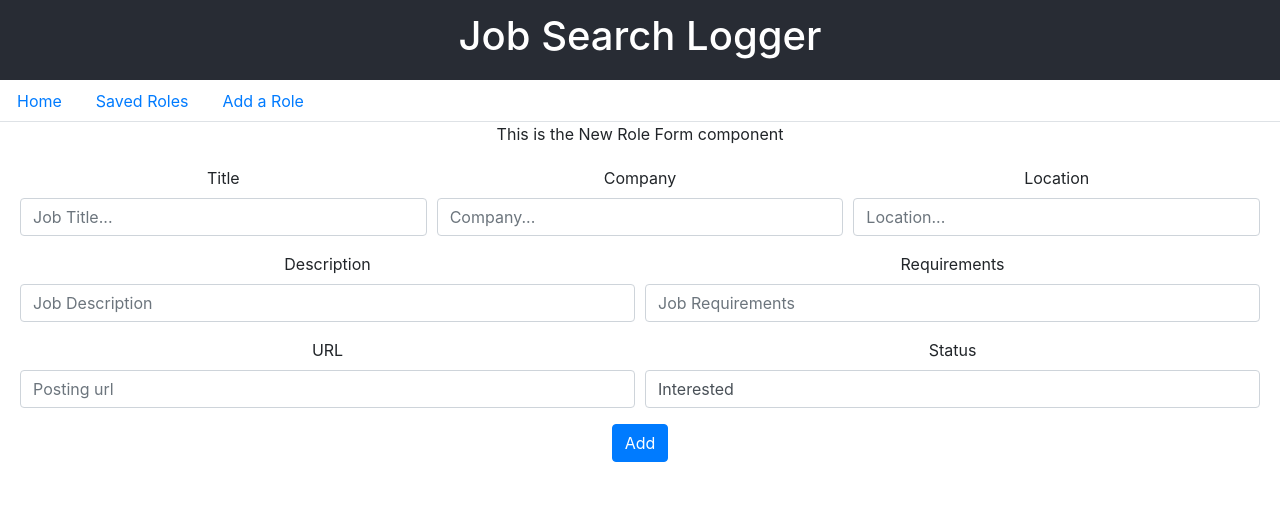
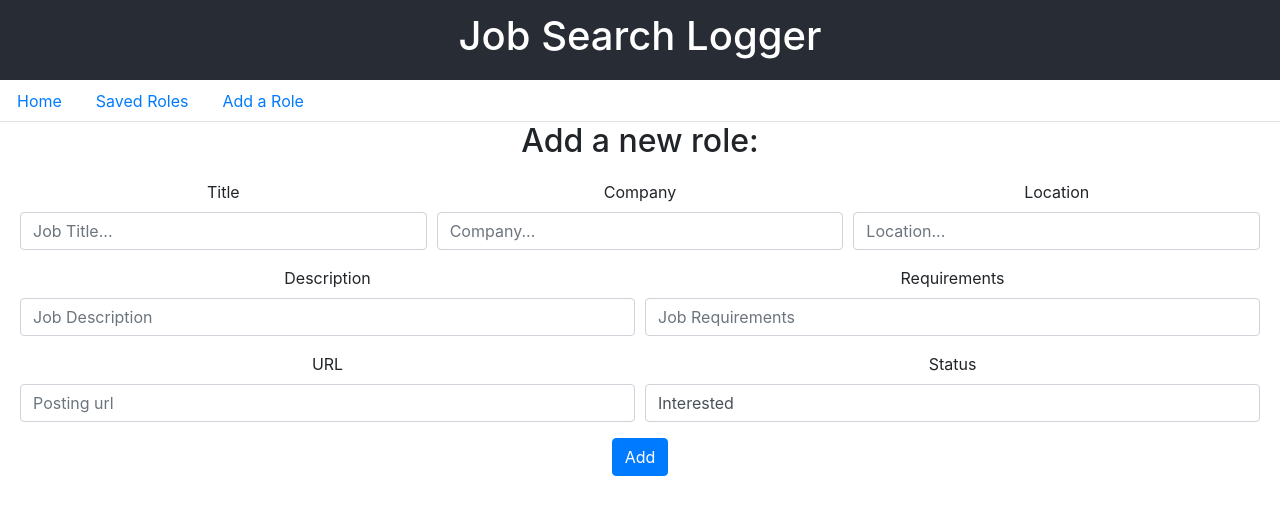
Before and after one commit to CrytoCodeWizard/React-Job-Search-Logger-Project, a React (Create React App) app: page /roles/new in a window 1280 px wide. Shown: the top 514 px of the page. Built offline with nearby package versions, Linux system fonts and the light colour scheme.

Commit message:
Tidy up NewRoleForm

```diff
--- a/src/components/NewRoleForm.jsx
+++ b/src/components/NewRoleForm.jsx
@@ -21,6 +21,7 @@ class NewRoleForm extends Component {
 
 	handleChange = event => {
 		const {name,value} = event.target
+
 		this.setState({
 			formData: {
 				...this.state.formData,
@@ -31,8 +32,6 @@ class NewRoleForm extends Component {
 
 	handleSubmit = event => {
 		event.preventDefault()
-		// Action to fetch POST to api
-		console.log('Submitted!')
 
 		this.props.addRole(this.state.formData)
 
@@ -53,7 +52,7 @@ class NewRoleForm extends Component {
 		const {title,description,requirements,company,location,status,url} = this.state.formData
 		return (
 			<React.Fragment>
-				This is the New Role Form component
+				<h2>Add a new role:</h2>
 
 				<Form className='form-container' style={{margin: '20px'}} onSubmit={this.handleSubmit}>
 					<Form.Row>
```
